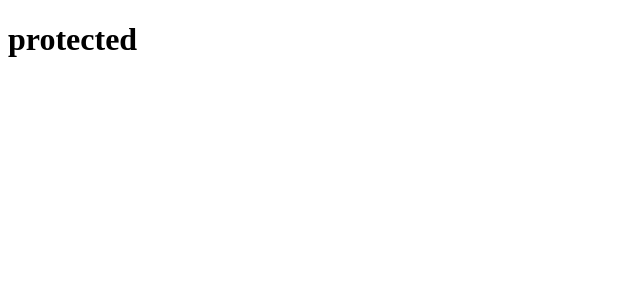
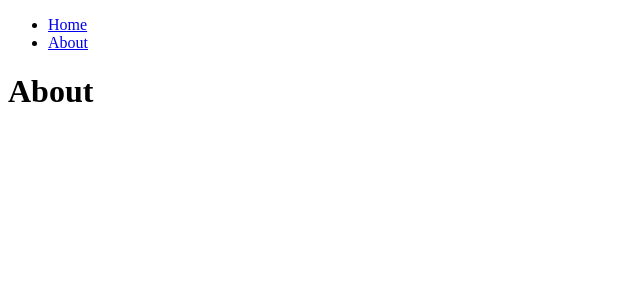
Before and after one commit to Kosto1221/react-masterclass, a React (Create React App) app: page /about in a window 1280 px wide. Shown: the top 300 px of the page, without its empty margins (0-640 px from the left). Built offline with nearby package versions, Linux system fonts and the light colour scheme.

Commit message:
BrowserRouter

```diff
--- a/package.json
+++ b/package.json
@@ -43,6 +43,7 @@
     ]
   },
   "devDependencies": {
-    "@types/styled-components": "^5.1.34"
+    "@types/styled-components": "^5.1.34",
+    "@babel/plugin-proposal-private-property-in-object": "^7.14.5"
   }
 }
--- a/src/App.tsx
+++ b/src/App.tsx
@@ -1,17 +1,11 @@
-import styled from "styled-components";
-
-const Container = styled.div`
-  background-color: ${(props) => props.theme.bgColor};
-`;
-const H1 = styled.h1`
-  color: ${(props) => props.theme.textColor};
-`;
+import Router from "./Router";
+import React from "react";
 
 function App() {
   return (
-    <Container>
-      <H1>protected</H1>
-    </Container>
+    <div>
+      <Router />
+    </div>
   );
 }
 
--- /dev/null
+++ b/src/Router.tsx
@@ -0,0 +1,17 @@
+import { BrowserRouter, Routes, Route } from "react-router-dom";
+import Header from "./components/Header";
+import Home from "./screens/Home";
+import About from "./screens/About";
+
+function Router() {
+  return (
+    <BrowserRouter>
+      <Header />
+      <Routes>
+        <Route path="/" element={<Home />} />
+        <Route path="/about" element={<About />} />
+      </Routes>
+    </BrowserRouter>
+  );
+}
+export default Router;
--- /dev/null
+++ b/src/components/Header.tsx
@@ -0,0 +1,17 @@
+import { Link } from "react-router-dom";
+
+function Header() {
+  return (
+    <header>
+      <ul>
+        <li>
+          <Link to={"/"}>Home</Link>
+        </li>
+        <li>
+          <Link to={"/about"}>About</Link>
+        </li>
+      </ul>
+    </header>
+  );
+}
+export default Header;
--- /dev/null
+++ b/src/screens/About.tsx
@@ -0,0 +1,4 @@
+function About() {
+  return <h1>About</h1>;
+}
+export default About;
--- /dev/null
+++ b/src/screens/Home.tsx
@@ -0,0 +1,4 @@
+function Home() {
+  return <h1>Home</h1>;
+}
+export default Home;
```
